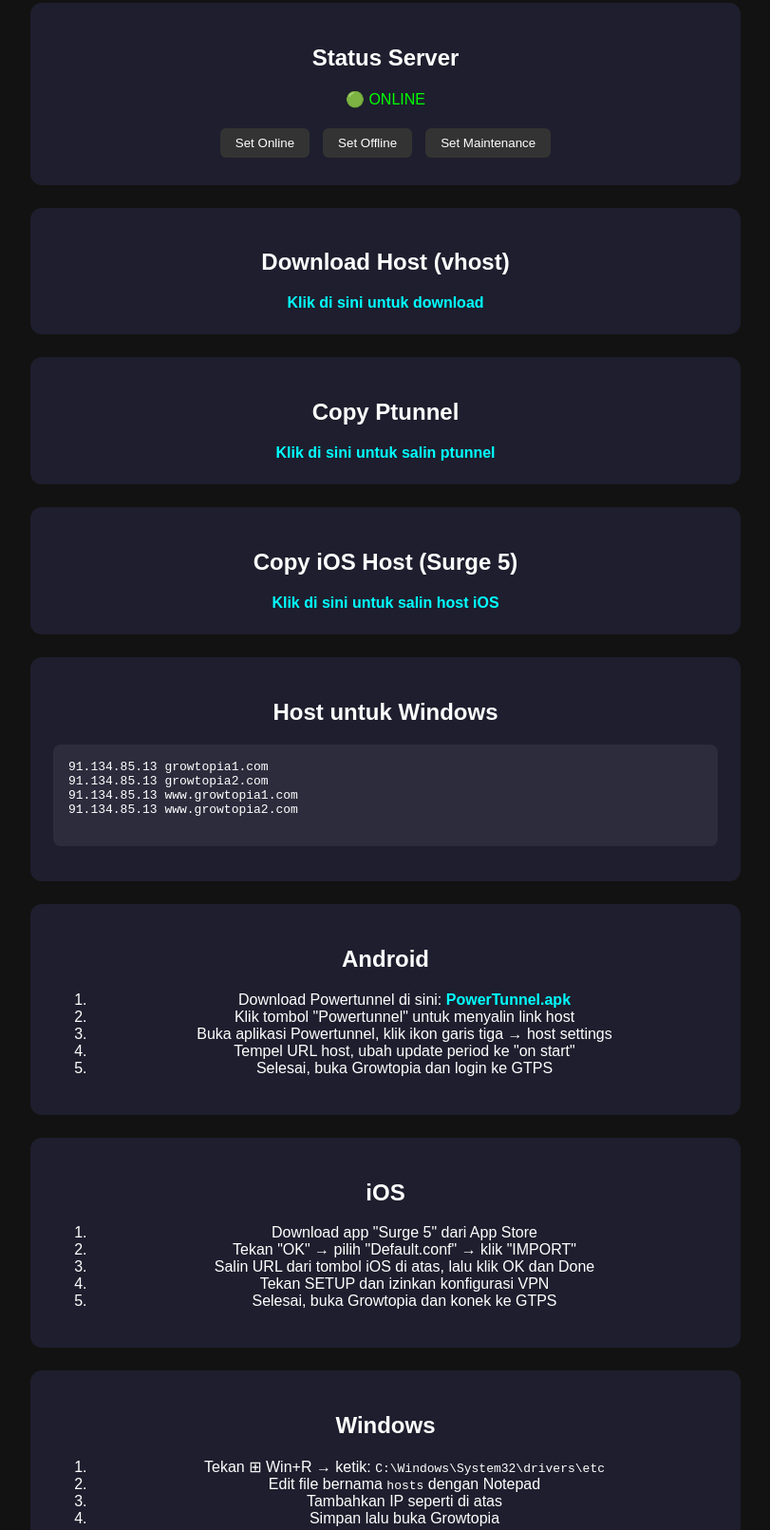
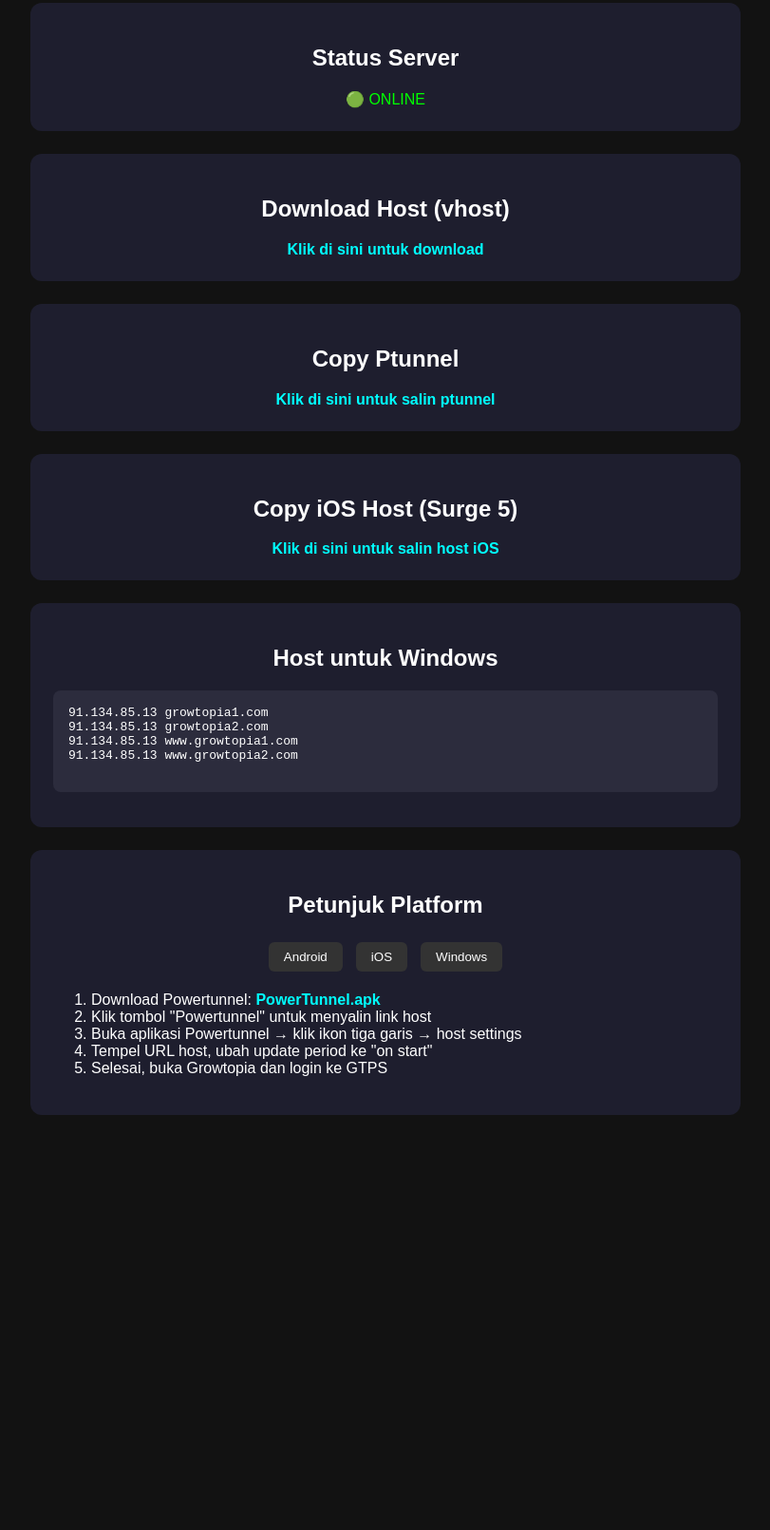
Before and after one commit to Azazil2156/SWPS-GTPS, a plain HTML site: page index.html in a window 1280 px wide. Shown: the part 140-1751 px from the top of the page at 95% size, without its empty margins (234-1045 px from the left). After the commit the page ends 1370 px from the top, so only its background shows below. Drawn offline with Linux system fonts and the light colour scheme.

Commit message:
index.html

```diff
--- a/index.html
+++ b/index.html
@@ -1,4 +1,5 @@
-<!DOCTYPE html><html lang="id">
+<!DOCTYPE html>
+<html lang="id">
 <head>
   <meta charset="UTF-8" />
   <meta name="viewport" content="width=device-width, initial-scale=1.0" />
@@ -11,7 +12,8 @@
       margin: 0;
       padding: 2rem;
       text-align: center;
-    }h1 {
+    }
+    h1 {
       font-size: 3rem;
       background: linear-gradient(90deg, red, green, blue);
       background-size: 300% 300%;
@@ -20,13 +22,11 @@
       -webkit-text-fill-color: transparent;
       margin-bottom: 0.5em;
     }
-
     @keyframes colorShift {
       0% { background-position: 0% 50%; }
       50% { background-position: 100% 50%; }
       100% { background-position: 0% 50%; }
     }
-
     .section {
       background: #1e1e2e;
       padding: 1.5rem;
@@ -34,13 +34,11 @@
       border-radius: 12px;
       max-width: 700px;
     }
-
     a {
       color: cyan;
       font-weight: bold;
       text-decoration: none;
     }
-
     pre {
       background: #2c2c3d;
       padding: 1rem;
@@ -48,7 +46,6 @@
       text-align: left;
       overflow-x: auto;
     }
-
     button {
       margin: 0.3rem;
       padding: 0.5rem 1rem;
@@ -58,33 +55,40 @@
       color: white;
       cursor: pointer;
     }
-
     .status-online { color: lime; }
-.status-offline { color: red; }
-.status-maintenance { color: orange; }
-
+    .platform-tab { display: none; text-align: left; margin-top: 1rem; }
+    .platform-tab.active { display: block; }
   </style>
 </head>
 <body>
-  <h1>SWPS</h1>  <!-- Server Status -->  <div class="section">
+  <h1>SWPS</h1>
+
+  <!-- Status Server -->
+  <div class="section">
     <h2>Status Server</h2>
     <div id="server-status" class="status-online">🟢 ONLINE</div>
-    <!-- Tombol admin, bisa disembunyikan atau pakai auth nantinya -->
-    <div style="margin-top:1rem;">
-      <button onclick="setStatus('online')">Set Online</button>
-      <button onclick="setStatus('offline')">Set Offline</button>
-      <button onclick="setStatus('maintenance')">Set Maintenance</button>
   </div>
-  </div>  <div class="section">
+
+  <!-- Download Vhost -->
+  <div class="section">
     <h2>Download Host (vhost)</h2>
     <a href="https://www.mediafire.com/file/ntm350bmfbq9fi8/SWPS.txt/file" target="_blank">Klik di sini untuk download</a>
-  </div>  <div class="section">
+  </div>
+
+  <!-- Copy Ptunnel -->
+  <div class="section">
     <h2>Copy Ptunnel</h2>
     <a href="https://growsoft.cc/android.txt" target="_blank">Klik di sini untuk salin ptunnel</a>
-  </div>  <div class="section">
+  </div>
+
+  <!-- Copy iOS Host -->
+  <div class="section">
     <h2>Copy iOS Host (Surge 5)</h2>
     <a href="https://growsoft.cc/ios.txt" target="_blank">Klik di sini untuk salin host iOS</a>
-  </div>  <div class="section">
+  </div>
+
+  <!-- Hosts untuk Windows -->
+  <div class="section">
     <h2>Host untuk Windows</h2>
     <pre>
 91.134.85.13 growtopia1.com
@@ -92,45 +96,54 @@
 91.134.85.13 www.growtopia1.com
 91.134.85.13 www.growtopia2.com
     </pre>
-  </div>  <div class="section">
-    <h2>Android</h2>
+  </div>
+
+  <!-- Tab Platform -->
+  <div class="section">
+    <h2>Petunjuk Platform</h2>
+    <div>
+      <button onclick="showTab('android')">Android</button>
+      <button onclick="showTab('ios')">iOS</button>
+      <button onclick="showTab('windows')">Windows</button>
+    </div>
+
+    <div id="android" class="platform-tab active">
       <ol>
-      <li>Download Powertunnel di sini: <a href="https://github.com/krlvm/PowerTunnel-Android/releases/download/v2.6.3/PowerTunnel.apk" target="_blank">PowerTunnel.apk</a></li>
+        <li>Download Powertunnel: <a href="https://github.com/krlvm/PowerTunnel-Android/releases/download/v2.6.3/PowerTunnel.apk" target="_blank">PowerTunnel.apk</a></li>
         <li>Klik tombol "Powertunnel" untuk menyalin link host</li>
-      <li>Buka aplikasi Powertunnel, klik ikon garis tiga → host settings</li>
+        <li>Buka aplikasi Powertunnel → klik ikon tiga garis → host settings</li>
         <li>Tempel URL host, ubah update period ke "on start"</li>
         <li>Selesai, buka Growtopia dan login ke GTPS</li>
       </ol>
-  </div>  <div class="section">
-    <h2>iOS</h2>
+    </div>
+
+    <div id="ios" class="platform-tab">
       <ol>
         <li>Download app "Surge 5" dari App Store</li>
-      <li>Tekan "OK" → pilih "Default.conf" → klik "IMPORT"</li>
-      <li>Salin URL dari tombol iOS di atas, lalu klik OK dan Done</li>
+        <li>Tekan "OK" → klik "Default.conf" → klik "IMPORT"</li>
+        <li>Salin URL dari tombol iOS di atas → OK → Done</li>
         <li>Tekan SETUP dan izinkan konfigurasi VPN</li>
         <li>Selesai, buka Growtopia dan konek ke GTPS</li>
       </ol>
-  </div>  <div class="section">
-    <h2>Windows</h2>
+    </div>
+
+    <div id="windows" class="platform-tab">
       <ol>
         <li>Tekan ⊞ Win+R → ketik: <code>C:\Windows\System32\drivers\etc</code></li>
-      <li>Edit file bernama <code>hosts</code> dengan Notepad</li>
-      <li>Tambahkan IP seperti di atas</li>
+        <li>Edit file <code>hosts</code> dengan Notepad</li>
+        <li>Tambahkan IP dari atas</li>
         <li>Simpan lalu buka Growtopia</li>
       </ol>
-  </div>  <script>
-    function setStatus(status) {
-      const statusDiv = document.getElementById('server-status');
-      if (status === 'online') {
-        statusDiv.textContent = '🟢 ONLINE';
-        statusDiv.className = 'status-online';
-      } else if (status === 'offline') {
-        statusDiv.textContent = '🔴 OFFLINE';
-        statusDiv.className = 'status-offline';
-      } else if (status === 'maintenance') {
-        statusDiv.textContent = '🛠️ MAINTENANCE';
-        statusDiv.className = 'status-maintenance';
+    </div>
+  </div>
+
+  <!-- Script -->
+  <script>
+    function showTab(tabId) {
+      const tabs = document.querySelectorAll('.platform-tab');
+      tabs.forEach(tab => tab.classList.remove('active'));
+      document.getElementById(tabId).classList.add('active');
     }
-    }
-  </script></body>
+  </script>
+</body>
 </html>
```
Lines whose indentation alone changed are shown as unchanged.
